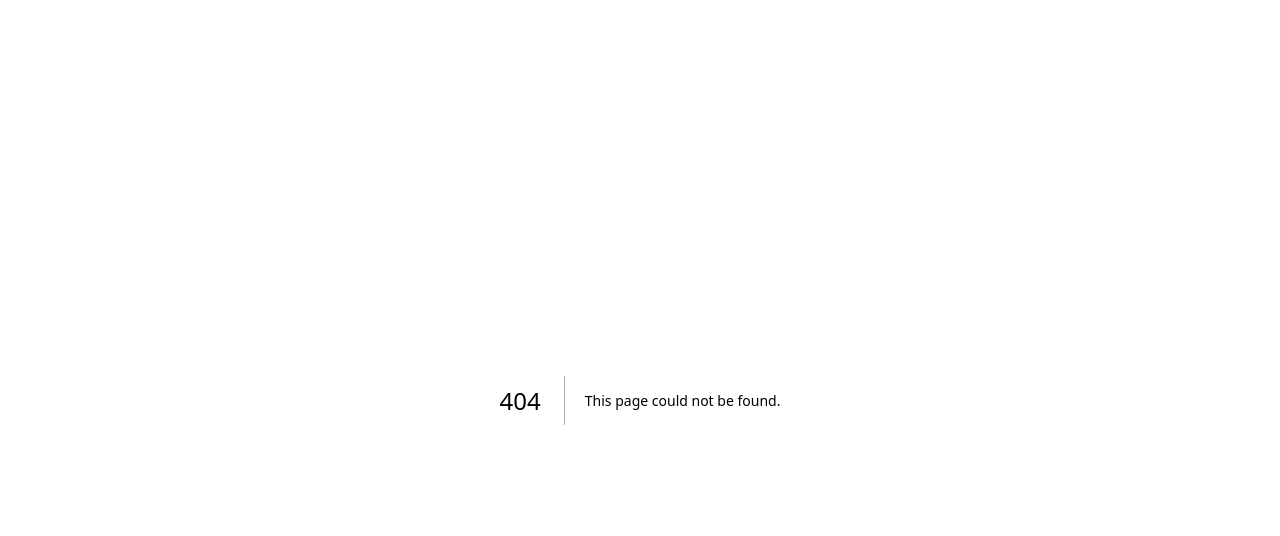
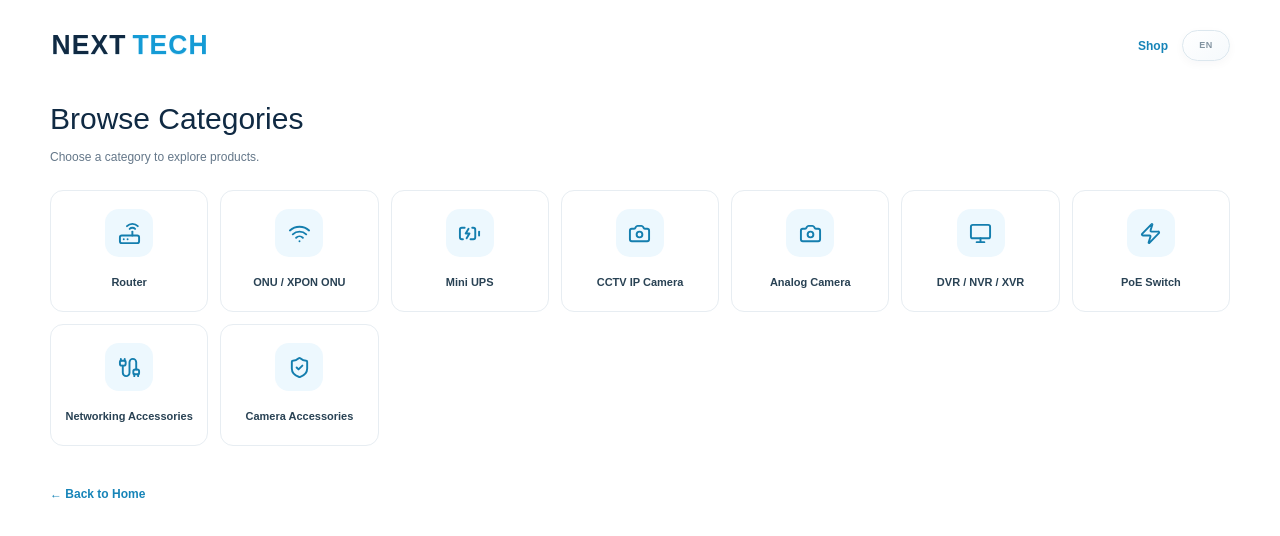
Before and after one commit to neorisexyz/next-tech-store, a Next.js app: page /categories in a window 1280 px wide. Before the commit this address had no page. Shown: the top 536 px of the page. Built offline with nearby package versions, Linux system fonts and the light colour scheme.

Commit message:
Add dedicated categories page

```diff
--- /dev/null
+++ b/app/categories/page.tsx
@@ -0,0 +1,13 @@
+'use client';
+import Link from 'next/link';
+import { useState } from 'react';
+import { Router, Wifi, BatteryCharging, Camera, Monitor, Zap, Cable, ShieldCheck } from 'lucide-react';
+const cats=[
+['Router','রাউটার','router',Router],['ONU / XPON ONU','ONU / XPON ONU','onu',Wifi],['Mini UPS','মিনি UPS','mini-ups',BatteryCharging],['CCTV IP Camera','CCTV IP ক্যামেরা','cctv-ip-camera',Camera],['Analog Camera','অ্যানালগ ক্যামেরা','analog-camera',Camera],['DVR / NVR / XVR','DVR / NVR / XVR','dvr-nvr-xvr',Monitor],['PoE Switch','PoE সুইচ','poe-switch',Zap],['Networking Accessories','নেটওয়ার্কিং অ্যাক্সেসরিজ','networking-accessories',Cable],['Camera Accessories','ক্যামেরা অ্যাক্সেসরিজ','camera-accessories',ShieldCheck]
+] as const;
+export default function CategoriesPage(){const [lang,setLang]=useState<'EN'|'BN'>('EN');return <main className="container" style={{paddingTop:30,minHeight:'75vh'}}>
+<div style={{display:'flex',justifyContent:'space-between',alignItems:'center',marginBottom:35}}><Link className="brand" href="/"><strong><span className="brand-next">NEXT</span><span className="brand-tech">TECH</span></strong></Link><div style={{display:'flex',gap:14,alignItems:'center'}}><Link className="textlink" href="/shop">Shop</Link><button className="language-toggle" onClick={()=>setLang(v=>v==='EN'?'BN':'EN')}>{lang}</button></div></div>
+<div className="section-head"><div><h1 style={{fontSize:30,color:'var(--navy)',margin:0}}>{lang==='BN'?'সব ক্যাটাগরি':'Browse Categories'}</h1><p>{lang==='BN'?'আপনার প্রয়োজন অনুযায়ী ক্যাটাগরি বেছে নিন':'Choose a category to explore products.'}</p></div></div>
+<div className="category-grid" style={{gridTemplateColumns:'repeat(auto-fit,minmax(145px,1fr))'}}>{cats.map(([en,bn,slug,Icon])=><Link className="category" href={'/categories/'+slug} key={slug}><div className="cat-icon"><Icon size={23}/></div><span>{lang==='BN'?bn:en}</span></Link>)}</div>
+<div style={{padding:'35px 0'}}><Link className="textlink" href="/">← {lang==='BN'?'হোমে ফিরে যান':'Back to Home'}</Link></div>
+</main>}
```
